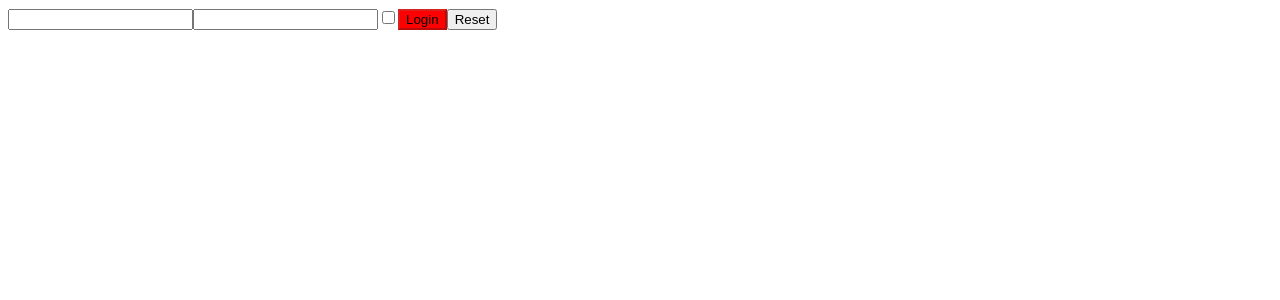
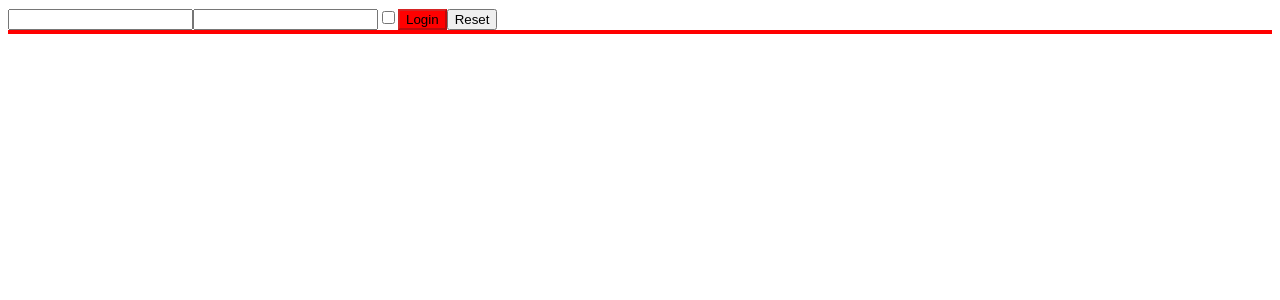
Before and after one commit to stefaniazocco/react-exercises, a React (Create React App) app: page / in a window 1280 px wide. Shown: the top 300 px of the page. Built offline with nearby package versions, Linux system fonts and the light colour scheme.

Commit message:
add container

```diff
--- a/src/App.js
+++ b/src/App.js
@@ -1,11 +1,15 @@
 import React from "react"
 import { Login } from "./Login"
+import { Container } from "./Container"
 
 
 export class App extends React.Component{
     render() {
         return  <div>
                     <Login />
+                    <Container>
+
+                    </Container>
                 </div>
     }
 }
--- /dev/null
+++ b/src/Container.js
@@ -0,0 +1,7 @@
+export function Container(){
+    return (
+        <div className="container">
+
+        </div>
+    )
+}
--- a/src/index.css
+++ b/src/index.css
@@ -3,3 +3,8 @@
     border: 5px dotted black;
     width: fit-content;
 }
+
+.container {
+    background-color: white;
+    border: 2px solid red;
+}
```
